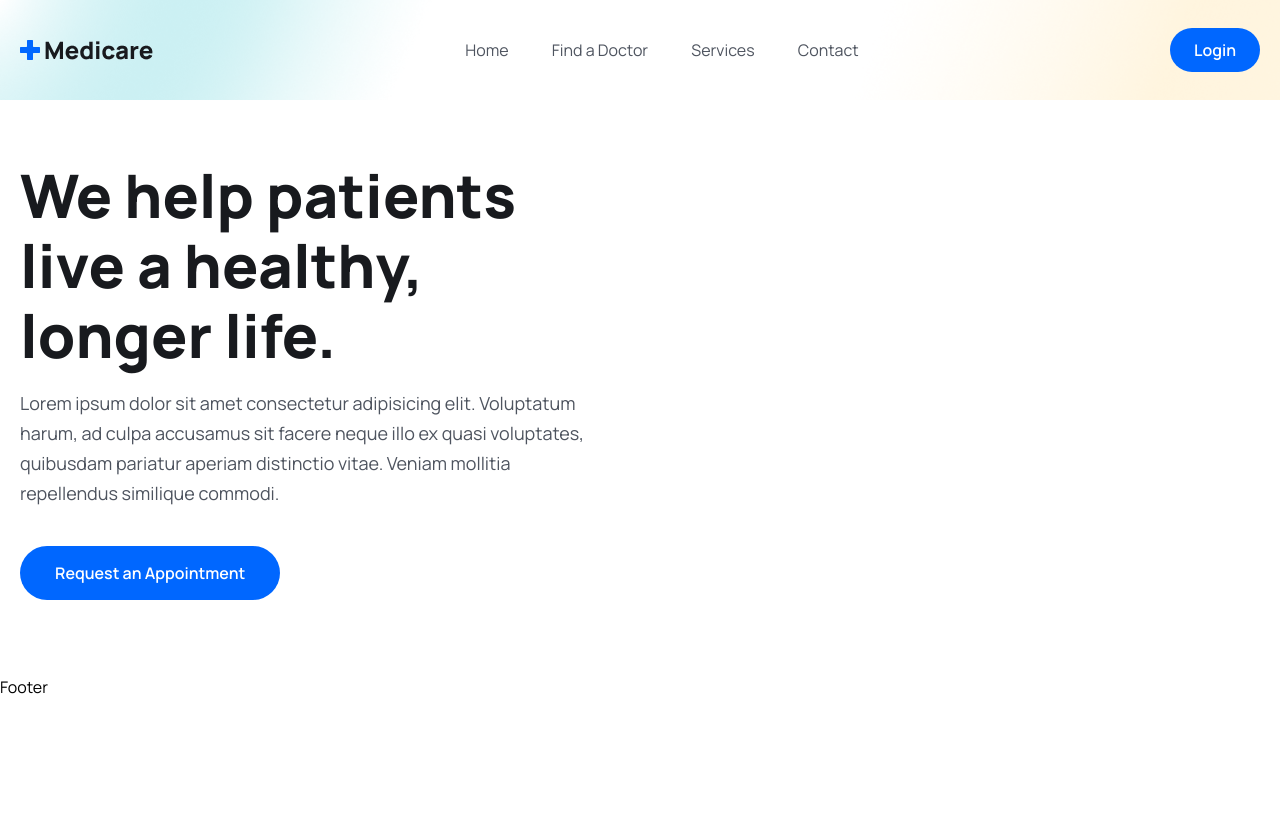
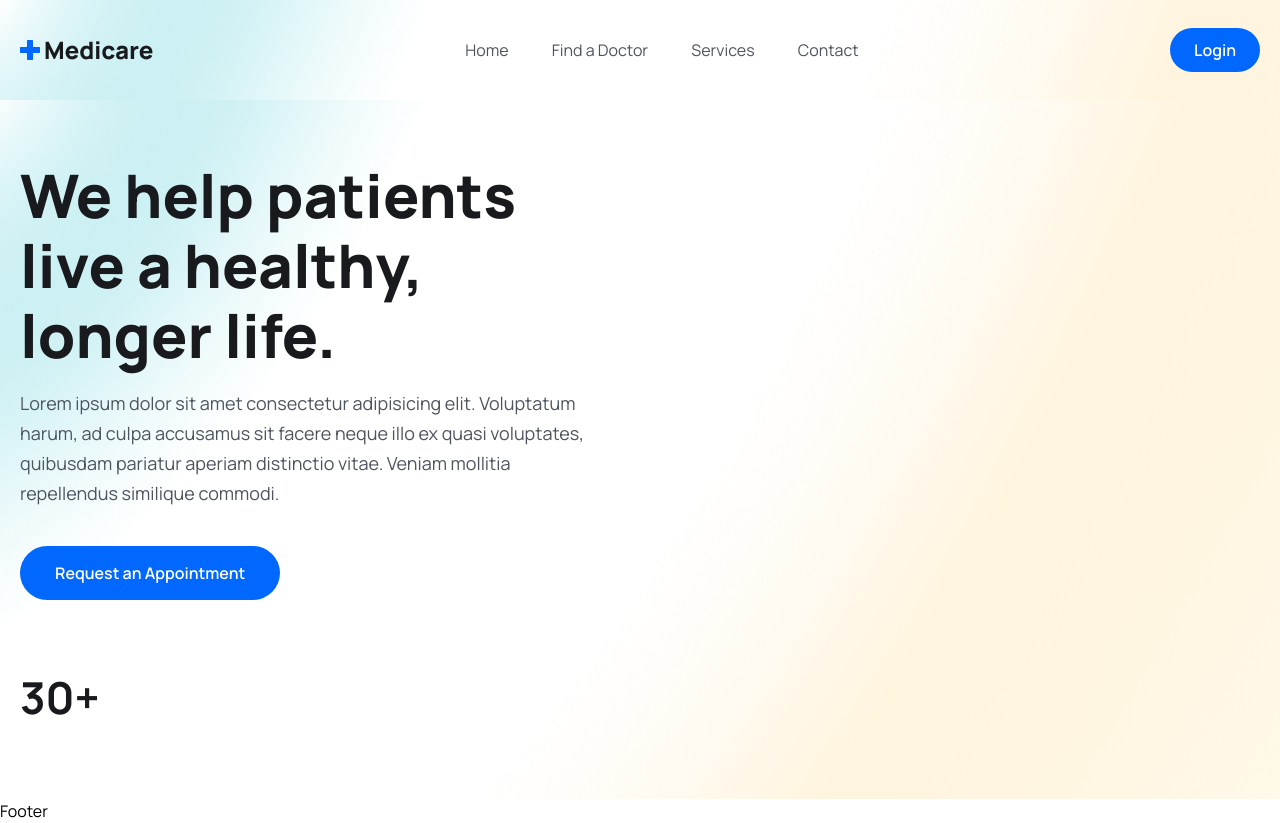
Before and after one commit to aroraadivya/Mern-Stack-Medicare, a React (Vite) app in the folder frontend/: page / in a window 1280 px wide. Before the commit the page ends 800 px from the top, so only its background shows below. Built offline with nearby package versions, Linux system fonts and the light colour scheme.

Commit message:
home.jsx

```diff
--- a/frontend/src/index.css
+++ b/frontend/src/index.css
@@ -28,6 +28,10 @@
     .header{
         @apply bg-[url('assets/images/mask.png')] bg-no-repeat bg-cover bg-center w-full h-[100px] leading-[100px];
     }
+
+    .hero__section{
+        @apply bg-[url('assets/images/hero-bg.png')] bg-no-repeat bg-cover bg-center;
+    }
 }
 
 @media only screen and (max-width: 1024px){
--- a/frontend/src/pages/Home.jsx
+++ b/frontend/src/pages/Home.jsx
@@ -21,6 +21,12 @@ const Home = () => {
 
                         <button className='btn'>Request an Appointment</button>
                     </div>
+                    {/* hero counter */}
+                    <div className='mt-[30px] lg:mt-[70px] flex flex-col lg:flex-row lg:items-center gap-5 lg:gap-[30px]'>
+                        <div>
+                            <h2 className='text-[36px] leading-[56px] lg:text-[44px] lg:leading-[54px] font-[700] text-headingColor'>30+</h2>
+                        </div>
+                    </div>
                 </div>
             </div>
         </div>
```
